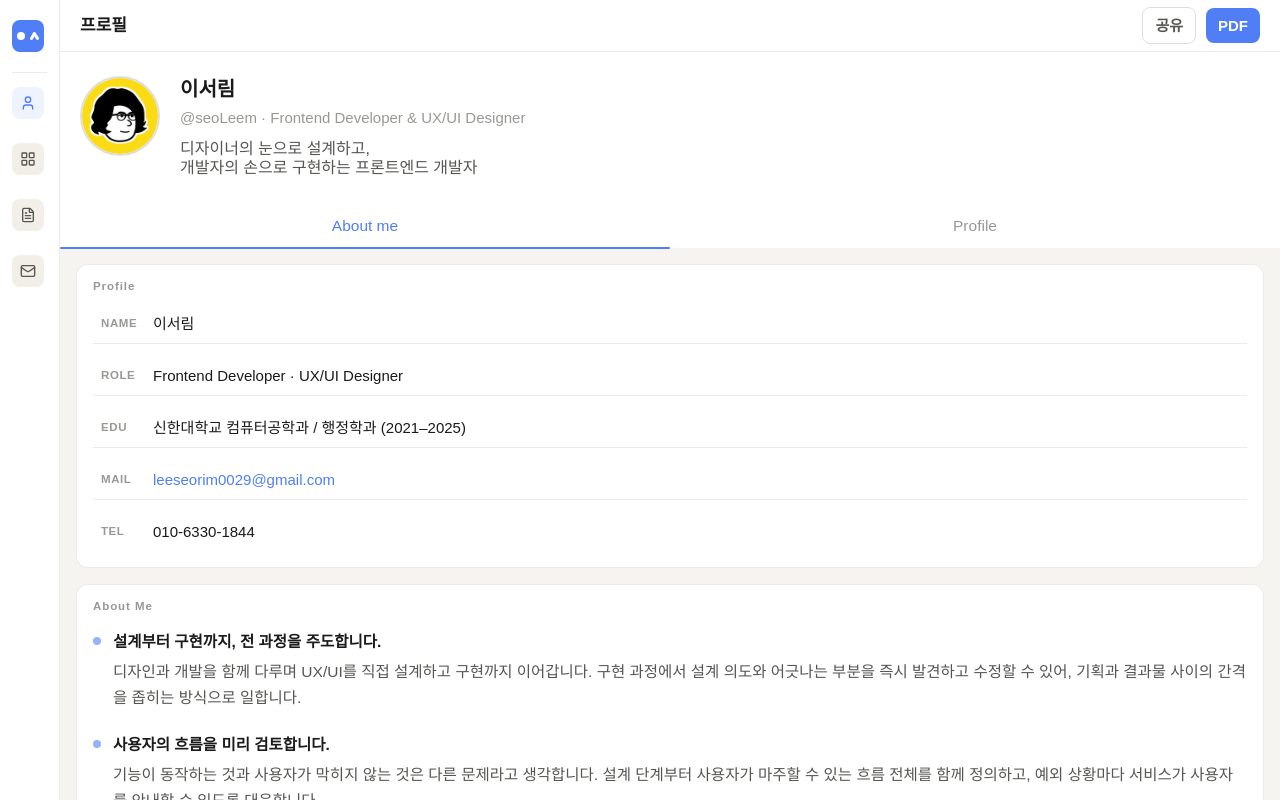
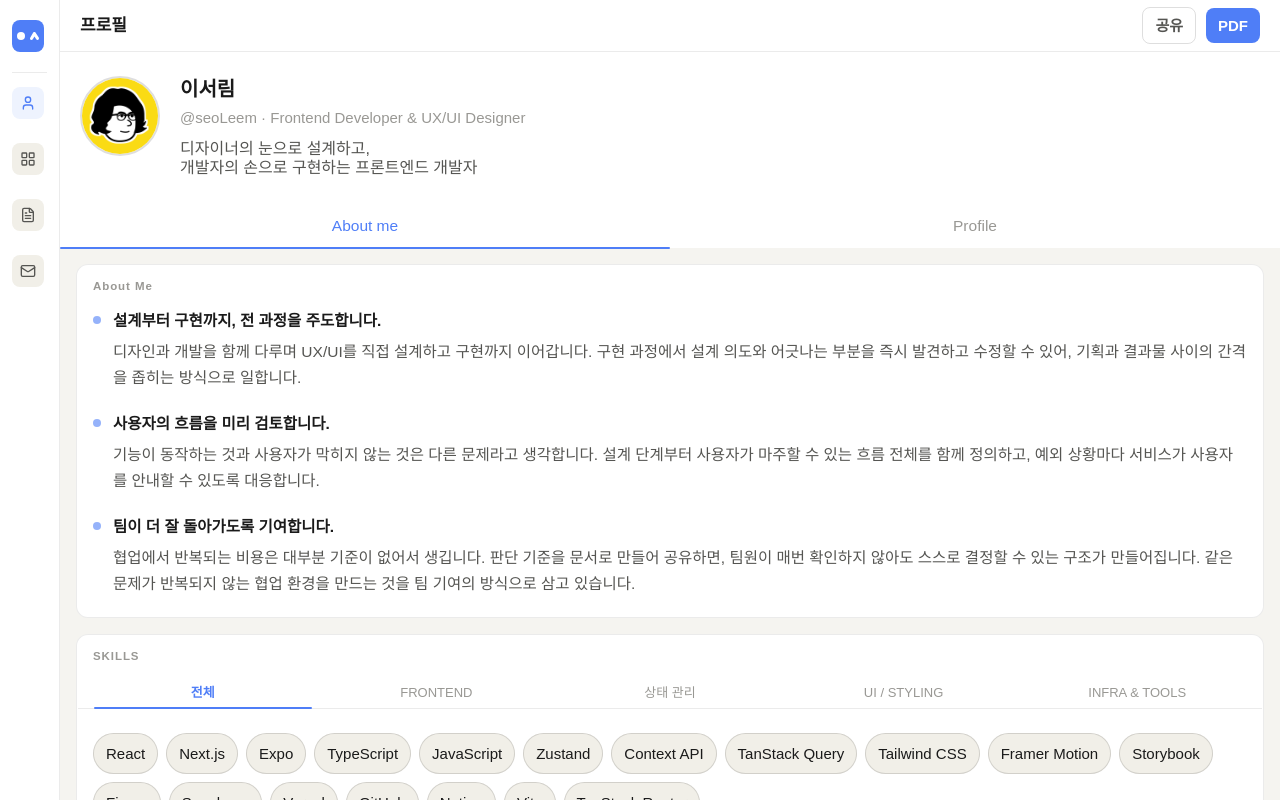
Before and after one commit to Leeseoleem/portfolio-leeseoleem, a React (Vite) app: page / in a window 1280 px wide. Built offline with nearby package versions, Linux system fonts and the light colour scheme; a web font is replaced by a local one.

Commit message:
fix: About Me 탭 내부 구성을 자기소개와 스킬로 개편

```diff
--- a/src/components/profiles/AboutPanel.tsx
+++ b/src/components/profiles/AboutPanel.tsx
@@ -1,35 +1,11 @@
 import { CardContainer } from "./CardContainer";
+import { SkillsSection } from "./SkillsSection";
 
-import { PROFILE_ROWS, ABOUT_ITEMS } from "@/constants/profile";
+import { ABOUT_ITEMS } from "@/constants/profile";
 
 export function AboutPanel() {
   return (
     <div className="p-4 flex flex-col gap-4">
-      <CardContainer label="Profile">
-        {PROFILE_ROWS.map((row, i) => (
-          <div
-            key={row.key}
-            className={`
-              flex gap-3 items-center py-1.5 px-2
-              ${i < PROFILE_ROWS.length - 1 ? "border-b border-border" : ""}
-            `}
-          >
-            <span className="text-label text-ink3 min-w-10 tracking-[.05em]">
-              {row.key}
-            </span>
-            {"href" in row ? (
-              <a
-                href={row.href}
-                className="text-body text-accent hover:underline"
-              >
-                {row.value}
-              </a>
-            ) : (
-              <span className="text-body text-ink">{row.value}</span>
-            )}
-          </div>
-        ))}
-      </CardContainer>
       <CardContainer label="About Me">
         {ABOUT_ITEMS.map((item, i) => (
           <div key={i} className="flex gap-3 py-1 items-start">
@@ -41,6 +17,8 @@ export function AboutPanel() {
           </div>
         ))}
       </CardContainer>
+
+      <SkillsSection />
     </div>
   );
 }
```
